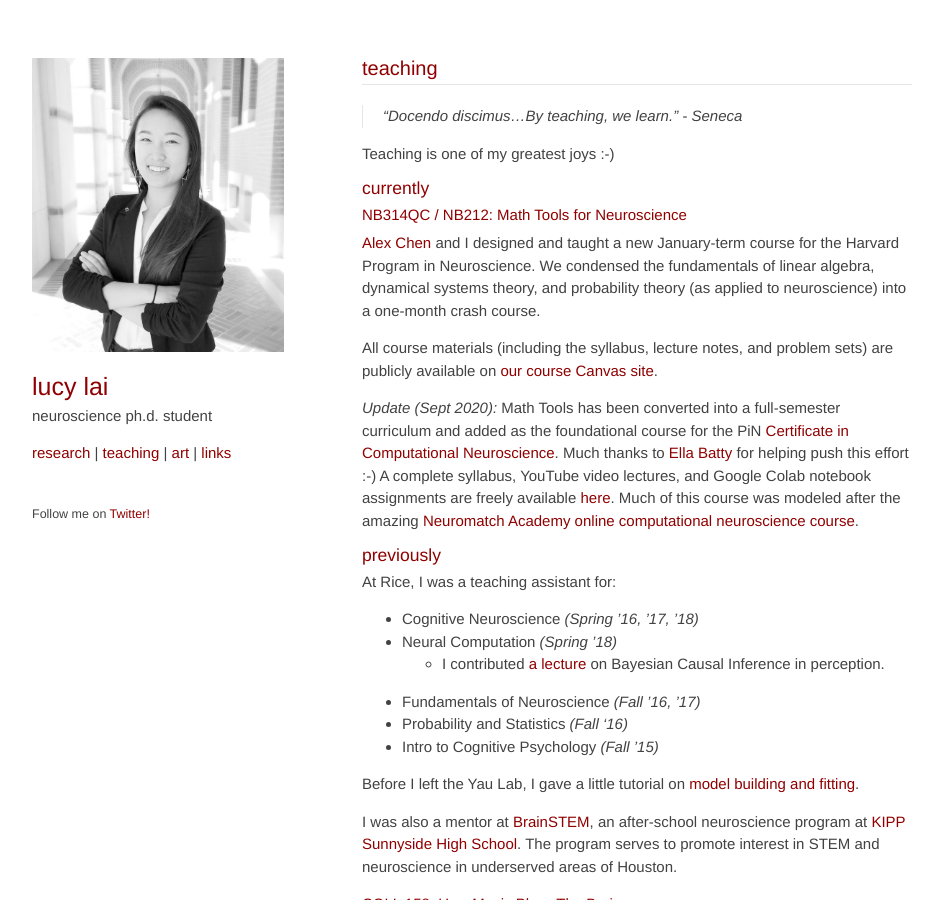
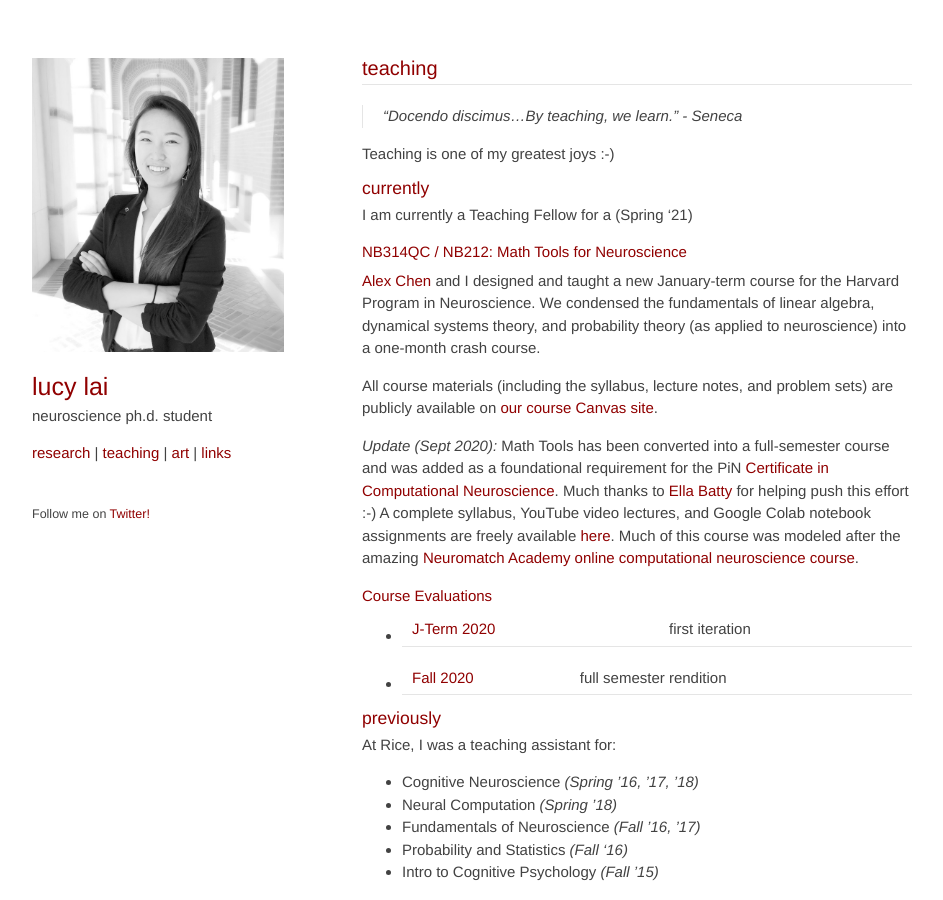
Before and after one commit to lucylai96/lucylai96.github.io, a Jekyll site: the page built from teaching.md, in a window 1280 px wide and 900 px high. Shown: the whole window, without its empty margins (168-1111 px from the left). Built offline with Jekyll 4.4.1, drawn with Linux system fonts in a browser that asks for light colours; our own code applies the rules of GitHub Pages for plain Markdown files.

Commit message:
updates to teaching

```diff
--- a/teaching.md
+++ b/teaching.md
@@ -7,20 +7,24 @@ Teaching is one of my greatest joys :-)
 
 ### currently
 
+I am currently a Teaching Fellow for a (Spring '21)
+
 #### NB314QC / NB212: Math Tools for Neuroscience
 [Alex Chen](https://twitter.com/alexbchen) and I designed and taught a new January-term course for the Harvard Program in Neuroscience. We condensed the fundamentals of linear algebra, dynamical systems theory, and probability theory (as applied to neuroscience) into a one-month crash course.
 
 All course materials (including the syllabus, lecture notes, and problem sets) are publicly available on [our course Canvas site](https://canvas.harvard.edu/courses/71556).
 
-_Update (Sept 2020):_ Math Tools has been converted into a full-semester curriculum and added as the foundational course for the PiN [Certificate in Computational Neuroscience](https://www.hms.harvard.edu/dms/neuroscience/curriculum/certificate.html). Much thanks to [Ella Batty](https://ebatty.github.io/) for helping push this effort :-) A complete syllabus, YouTube video lectures, and Google Colab notebook assignments are freely available [here](https://github.com/ebatty/MathToolsforNeuroscience). Much of this course was modeled after the amazing [Neuromatch Academy online computational neuroscience course](https://www.neuromatchacademy.org/syllabus).
+_Update (Sept 2020):_ Math Tools has been converted into a full-semester course and was added as a foundational requirement for the PiN [Certificate in Computational Neuroscience](https://www.hms.harvard.edu/dms/neuroscience/curriculum/certificate.html). Much thanks to [Ella Batty](https://ebatty.github.io/) for helping push this effort :-) A complete syllabus, YouTube video lectures, and Google Colab notebook assignments are freely available [here](https://github.com/ebatty/MathToolsforNeuroscience). Much of this course was modeled after the amazing [Neuromatch Academy online computational neuroscience course](https://www.neuromatchacademy.org/syllabus).
 
+#### Course Evaluations
+* [J-Term 2020](./files/nb314qc_evals.pdf) | first iteration
+* [Fall 2020](./files/nb212_evals.pdf) | full semester rendition
 
 ### previously
 At Rice, I was a teaching assistant for:
 
 * Cognitive Neuroscience _(Spring ’16, ’17, ’18)_
 * Neural Computation _(Spring ’18)_
-  * I contributed [a lecture](./files/bci_lecture.pdf) on Bayesian Causal Inference in perception.
 * Fundamentals of Neuroscience _(Fall ’16, ’17)_
 * Probability and Statistics _(Fall ‘16)_
 * Intro to Cognitive Psychology _(Fall ’15)_
```
Also changed, not shown: 2 other files.
